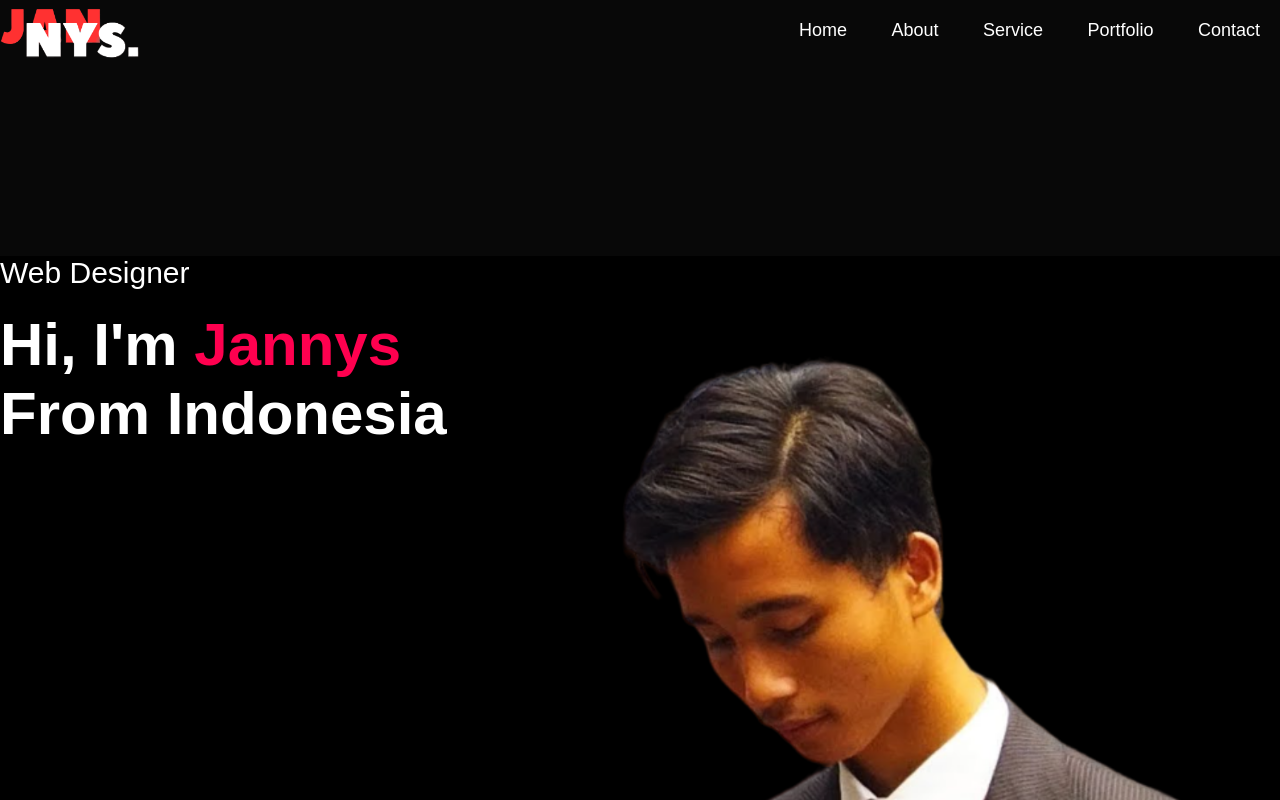
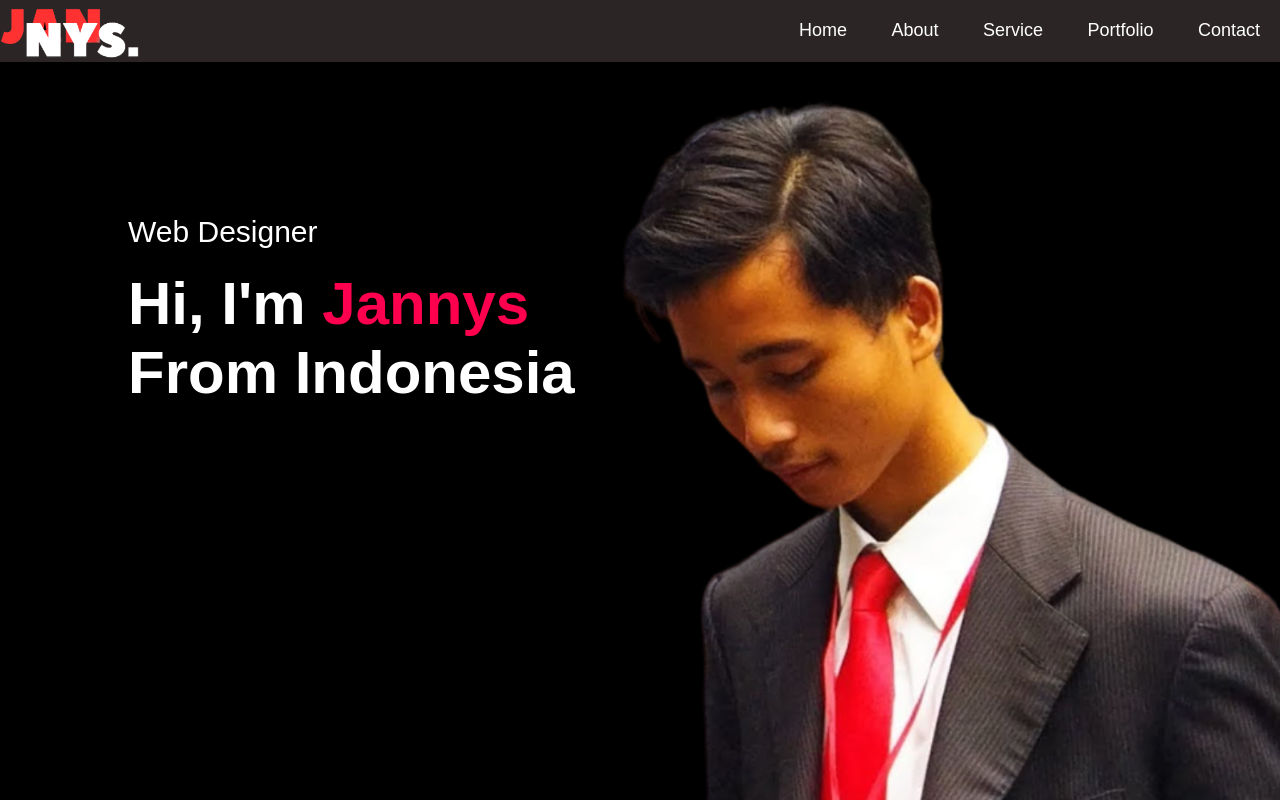
Before and after one commit to jannyskharisma/1stportfolio, a plain HTML site: page index.html in a window 1280 px wide. Shown: the top 800 px of the page. Drawn offline with Linux system fonts and the light colour scheme.

Commit message:
Update style.css

```diff
--- a/style.css
+++ b/style.css
@@ -22,9 +22,10 @@ body{
 header
 {
 
-    /* position: fixed; */
+    position: fixed;
     top: 0;
-    left: 0;
+    left: 0px;
+    right: 100px;
     width: 100%;
     justify-content: space-between;
     align-items: start;
@@ -32,8 +33,21 @@ header
     z-index: 100000;
 
     /* height: 20px; */
-    position: fixed;
+    /* position: sticky; */
     top: 0;
+    background-color: #2c2526;
+}
+
+
+/* header.sticky
+{
+    padding: 5px 100px;
+    background: #fff;
+} */
+
+.container{
+    padding: 10px 10%;
+
 }
 
 nav{
@@ -364,6 +378,7 @@ nav .fas{
     nav .fas{
         display: block;
         font-size: 25px;
+        margin-right: 25px;
     }
     nav ul{
         background: #ff004f;
```
